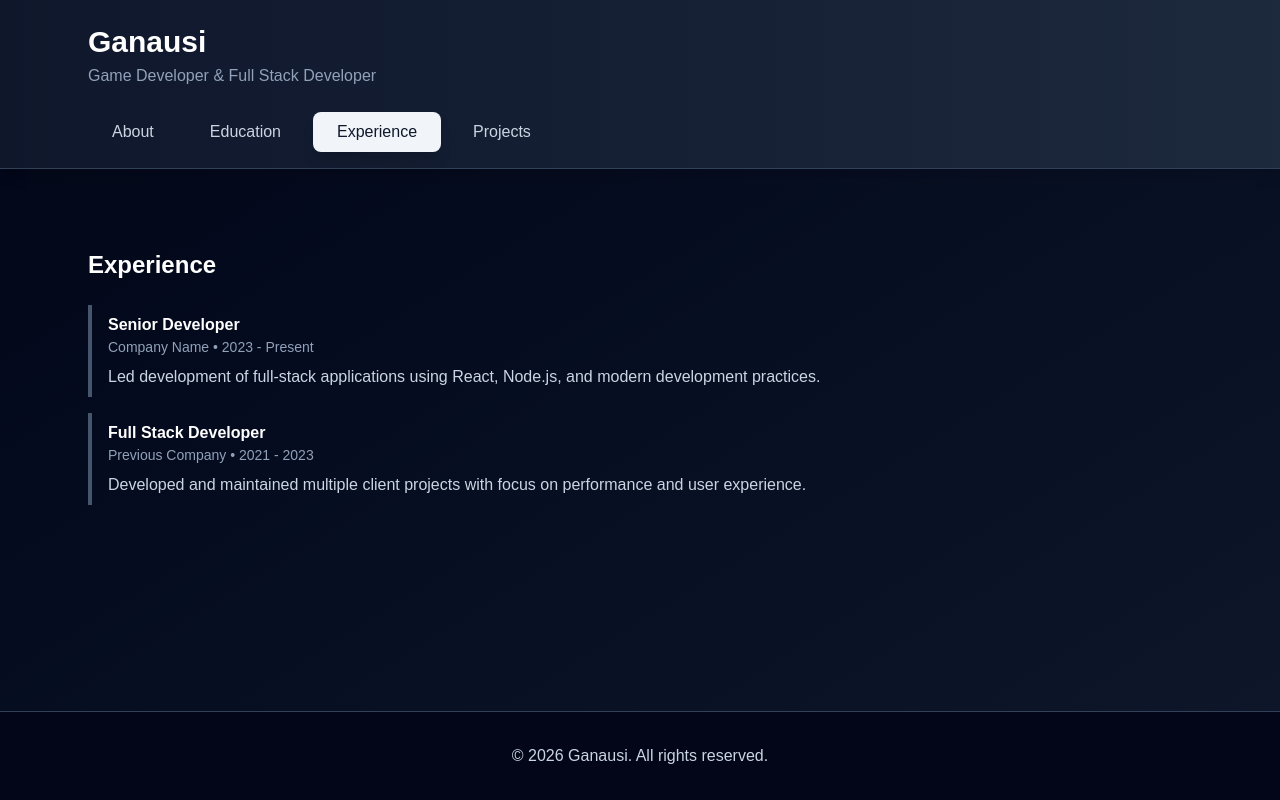
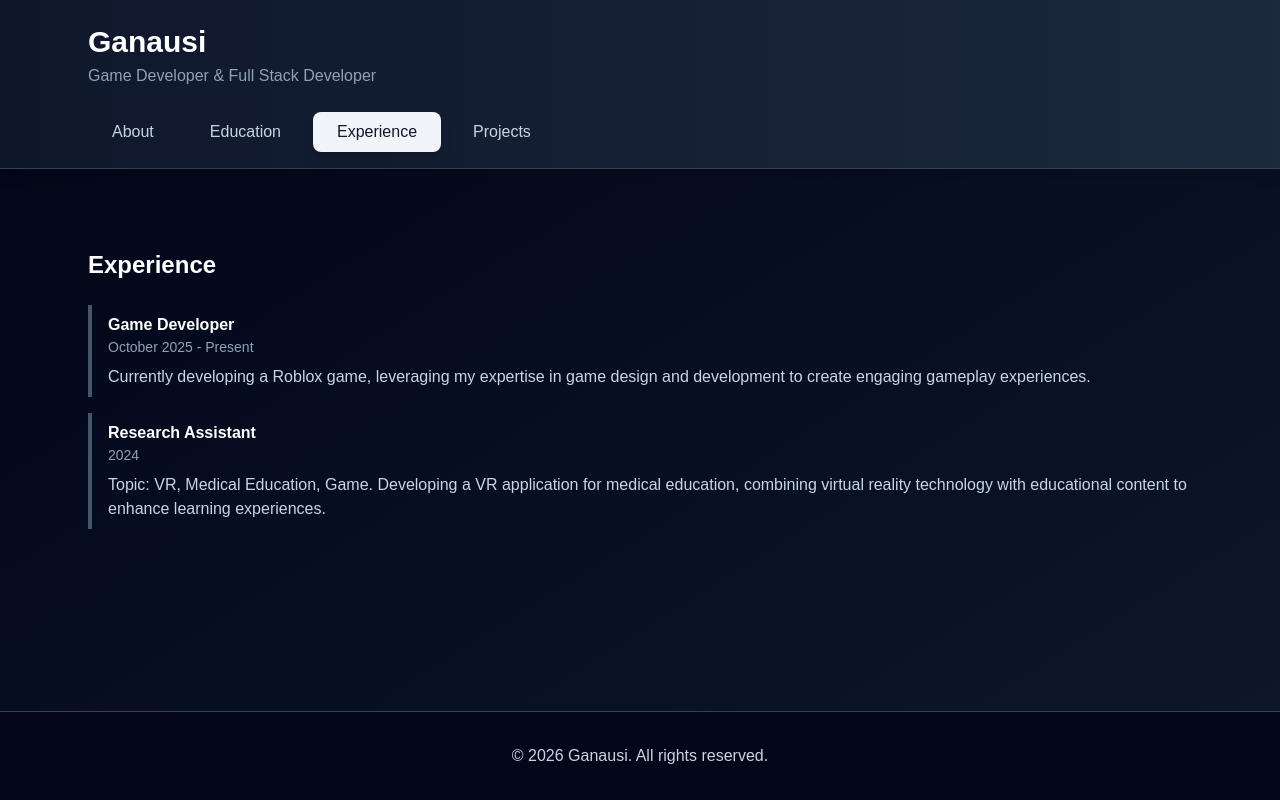
Before and after one commit to ARosyidG/New-Porto-web, a Next.js app: page / in a window 1280 px wide. Both pictures are taken after a click on the button "Experience". Built offline with nearby package versions, Linux system fonts and the light colour scheme.

Commit message:
Update experience section with current roles

```diff
--- a/components/TabContent.tsx
+++ b/components/TabContent.tsx
@@ -71,19 +71,17 @@ function ExperienceContent() {
       <h2 className="text-2xl font-bold text-white">Experience</h2>
       <div className="space-y-4">
         <div className="border-l-4 border-slate-600 pl-4 py-2">
-          <h3 className="font-bold text-white">Senior Developer</h3>
-          <p className="text-slate-400 text-sm">Company Name • 2023 - Present</p>
+          <h3 className="font-bold text-white">Game Developer</h3>
+          <p className="text-slate-400 text-sm">October 2025 - Present</p>
           <p className="text-slate-300 mt-2">
-            Led development of full-stack applications using React, Node.js, and modern
-            development practices.
+            Currently developing a Roblox game, leveraging my expertise in game design and development to create engaging gameplay experiences.
           </p>
         </div>
         <div className="border-l-4 border-slate-600 pl-4 py-2">
-          <h3 className="font-bold text-white">Full Stack Developer</h3>
-          <p className="text-slate-400 text-sm">Previous Company • 2021 - 2023</p>
+          <h3 className="font-bold text-white">Research Assistant</h3>
+          <p className="text-slate-400 text-sm">2024</p>
           <p className="text-slate-300 mt-2">
-            Developed and maintained multiple client projects with focus on performance and
-            user experience.
+            Topic: VR, Medical Education, Game. Developing a VR application for medical education, combining virtual reality technology with educational content to enhance learning experiences.
           </p>
         </div>
       </div>
```
